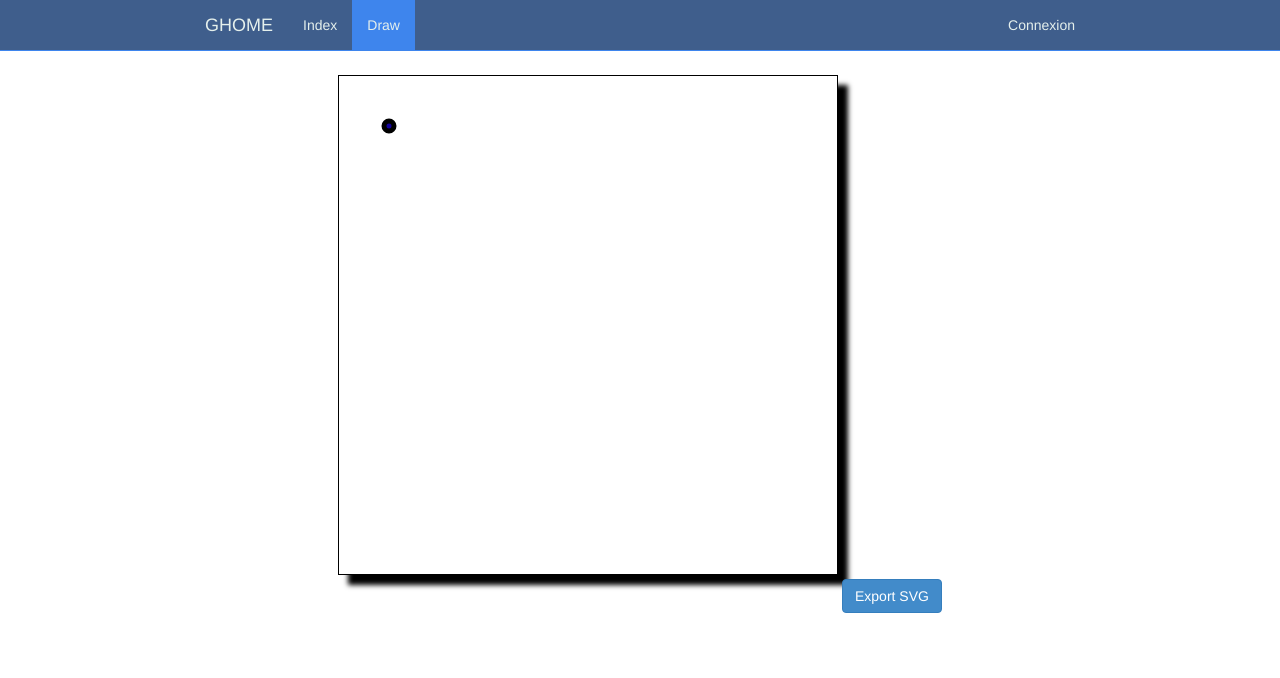
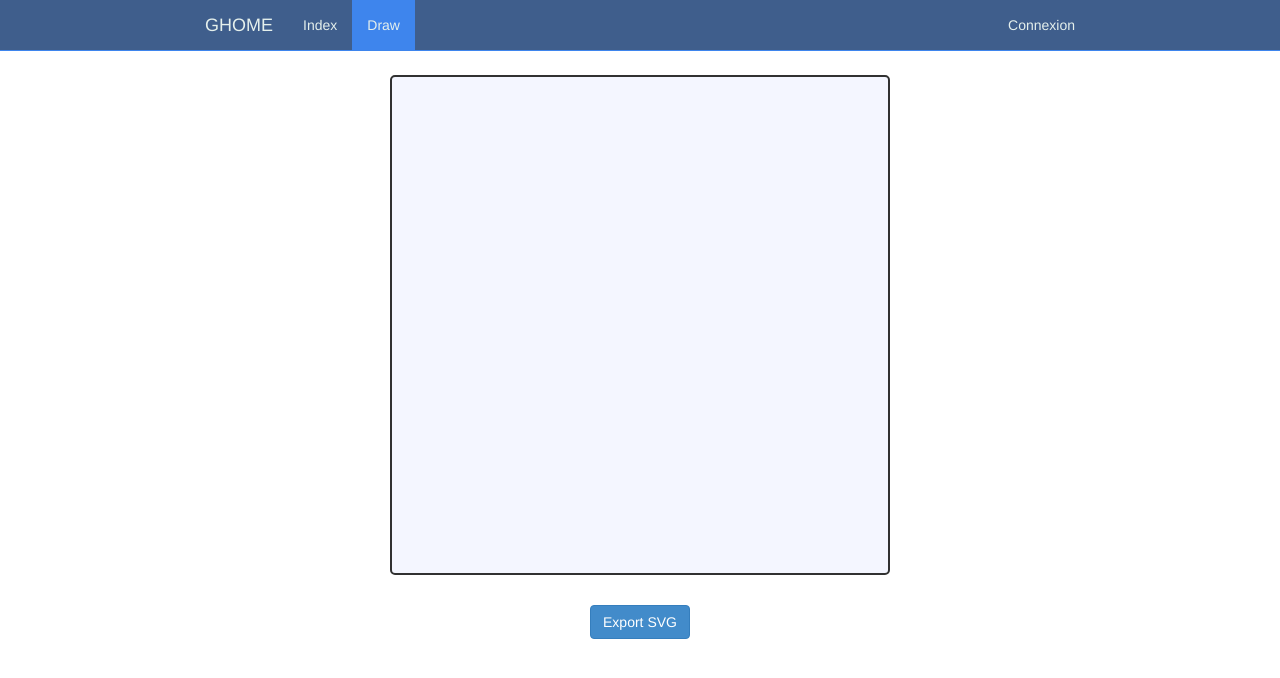
Before and after one commit to Minizza/ghome, a Flask app: page /draw in a window 1280 px wide. Shown: the top 678 px of the page. Run offline with Flask 2, Linux system fonts and the light colour scheme; some libraries are stand-ins or nearby versions.

Commit message:
Draw updates. Ajax call working and notification on export

```diff
--- a/src/IComm/main.py
+++ b/src/IComm/main.py
@@ -90,6 +90,12 @@
 def draw():
     return render_template('draw.html')
 
+@app.route('/draw', methods=["POST"])
+def save_svg():
+    if "svg" in request.form:
+        print request.form['svg']
+    return "OK"
+
 @app.route('/logout')
 def logout():
     session.pop('role', None)
--- a/src/IComm/static/css/draw.css
+++ b/src/IComm/static/css/draw.css
@@ -3,12 +3,11 @@
 }
 
 #plan {
-    border: 1px black solid;
-    box-shadow: 10px 10px 5px black;
-    margin: 0 auto;
-    /*display: block;*/
+    border: 2px #313131 solid;
     margin-top: 25px;
     margin-bottom: 25px;
     width: 500px;
     height: 500px;
+    border-radius: 5px;
+    background-color: #F4F6FF;
 }
--- a/src/IComm/static/js/draw.js
+++ b/src/IComm/static/js/draw.js
@@ -1,11 +1,10 @@
-(function($){
+$(function() {
 
     $svg = $("#plan");
 
-    drawCircle(50,50);
-
     $svg
         .on("mousedown", mousedown)
+        .on("mouseup", mouseup)
         .on("contextmenu", function(event) {     // Prevent context menu on right click
             event.preventDefault();
         });
@@ -51,10 +50,15 @@
     function mouseup(event) {
         var mouse = getMousePos($(this), event);
 
-        $circle2
-            .attr("cx", mouse.x)
-            .attr("cy", mouse.y)
-            .attr("r", 5);
+        // Fire only on left click event
+        if(event.which == 1) {
+
+            $circle2
+                .attr("cx", mouse.x)
+                .attr("cy", mouse.y)
+                .attr("r", 5);
+
+        }
 
         $svg.off("mousemove");
     }
@@ -100,9 +104,17 @@
         return $line;
     }
 
+    function clearCanvas() {
+        $svg.empty();
+    }
+
     $export_button = $('#export');
     $export_button.click(function() {
-        console.log($svg);
+        var html = $('<svg>').append($svg.clone()).html();
+        $.post( "/draw", { svg: html }, function(data) {
+            clearCanvas();
+            setNotification("Succès export","Le plan a été exporté.", "success");
+        });
     });
 
-})(jQuery);
+});
--- a/src/IComm/templates/draw.html
+++ b/src/IComm/templates/draw.html
@@ -8,6 +8,7 @@
 
 {% block content %}
     <svg id="plan" width="500" height="500"></svg>
+    <br/>
     <button type="button" id="export" class="btn btn-primary">Export SVG</button>
 {% endblock %}
 
```
